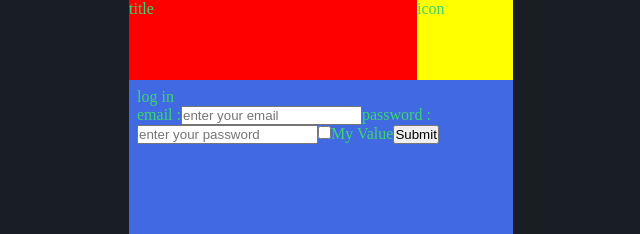
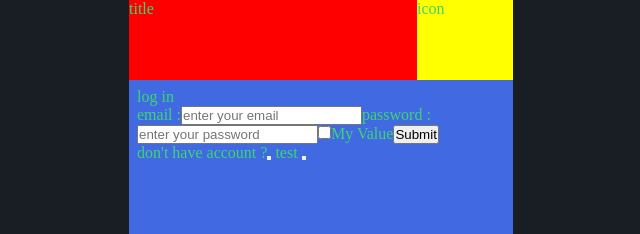
Before and after one commit to tahrer007/E-Penny-Bank, a React (Create React App) app in the folder client/: page /Login in a window 1280 px wide. Shown: the top 234 px of the page, without its empty margins (319-959 px from the left). Built offline with nearby package versions, Linux system fonts and the light colour scheme.

Commit message:
sign up button , use navigate

```diff
--- a/client/src/components/App.jsx
+++ b/client/src/components/App.jsx
@@ -19,8 +19,8 @@ function App() {
           <Route path="/boxDetails" element={<BoxDetails />} />
           <Route path="/deposit" element={<Deposit />} />
           <Route path="/createBox" element={<CreateBox />} />
-          <Route path="/LogIn" element={<LogIn />} />
-          <Route path="/SignUp" element={<SignUp />} />
+          <Route path="/Login" element={<LogIn />} />
+          <Route path="/Signup" element={<SignUp />} />
         </Routes>
       </BrowserRouter>
     </div>
--- a/client/src/components/pages/login/LogIn.jsx
+++ b/client/src/components/pages/login/LogIn.jsx
@@ -2,13 +2,17 @@ import React, { useState, useEffect } from "react";
 import InputField from "components/reusables/InputField/InputField";
 import { EMAIL, PASSWORD } from "../../../services/const";
 import validator from "validator";
+import { useNavigate, Link } from "react-router-dom";
 import "./LogIn";
+import { Button } from "rsuite";
 
 const LogIn = () => {
   const [email, setEmail] = useState("");
   const [password, setPasswrod] = useState("");
   const [errorMessage, setErrorMessage] = useState("");
   const [rememberMe, setrememberMe] = useState(false);
+
+  const navigate = useNavigate();
 
   useEffect(() => {}, []);
   const onChangeText = (e) =>
@@ -17,19 +21,17 @@ const LogIn = () => {
       : setPasswrod(e.target.value);
 
   useEffect(() => {
-    console.log(rememberMe);
     if (!errorMessage) return;
     setTimeout(() => {
       setErrorMessage("");
     }, 3000);
-  }, [errorMessage, rememberMe]);
+  }, [errorMessage]);
 
   const handleSubmit = (e) => {
     e.preventDefault();
     if (!validator.isEmail(email))
       setErrorMessage("please enter a valid email");
-    console.log(email, password);
-    console.log("handleSubmit");
+    console.log(email, password, rememberMe);
   };
 
   return (
@@ -66,6 +68,10 @@ const LogIn = () => {
         <input type="submit" value="Submit" />
       </form>
       {errorMessage && <div className="errorMessage">{errorMessage}</div>}
+      <div className="signUpMessage">
+        don't have account ?
+        <button onClick={() => navigate("/signup")} /> test <button />
+      </div>
     </div>
   );
 };
```
